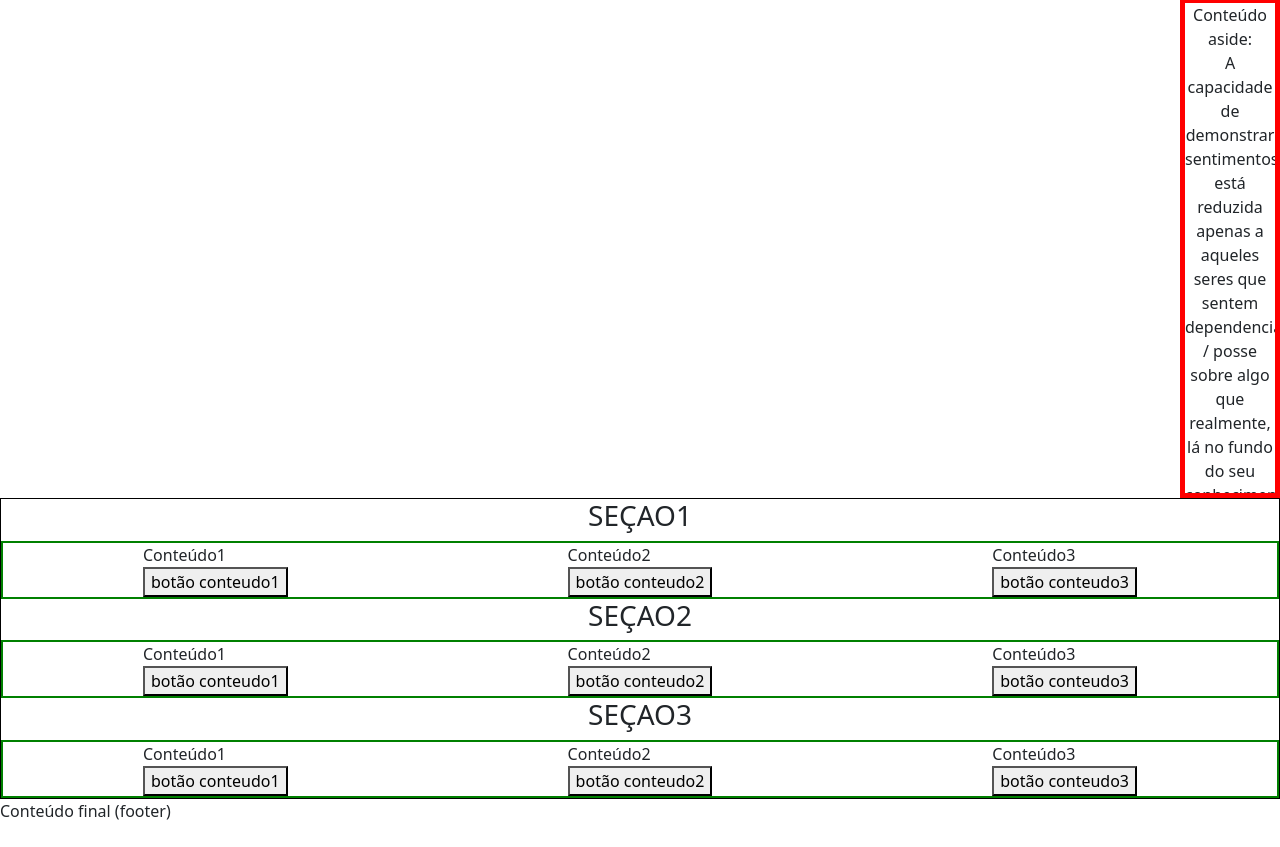
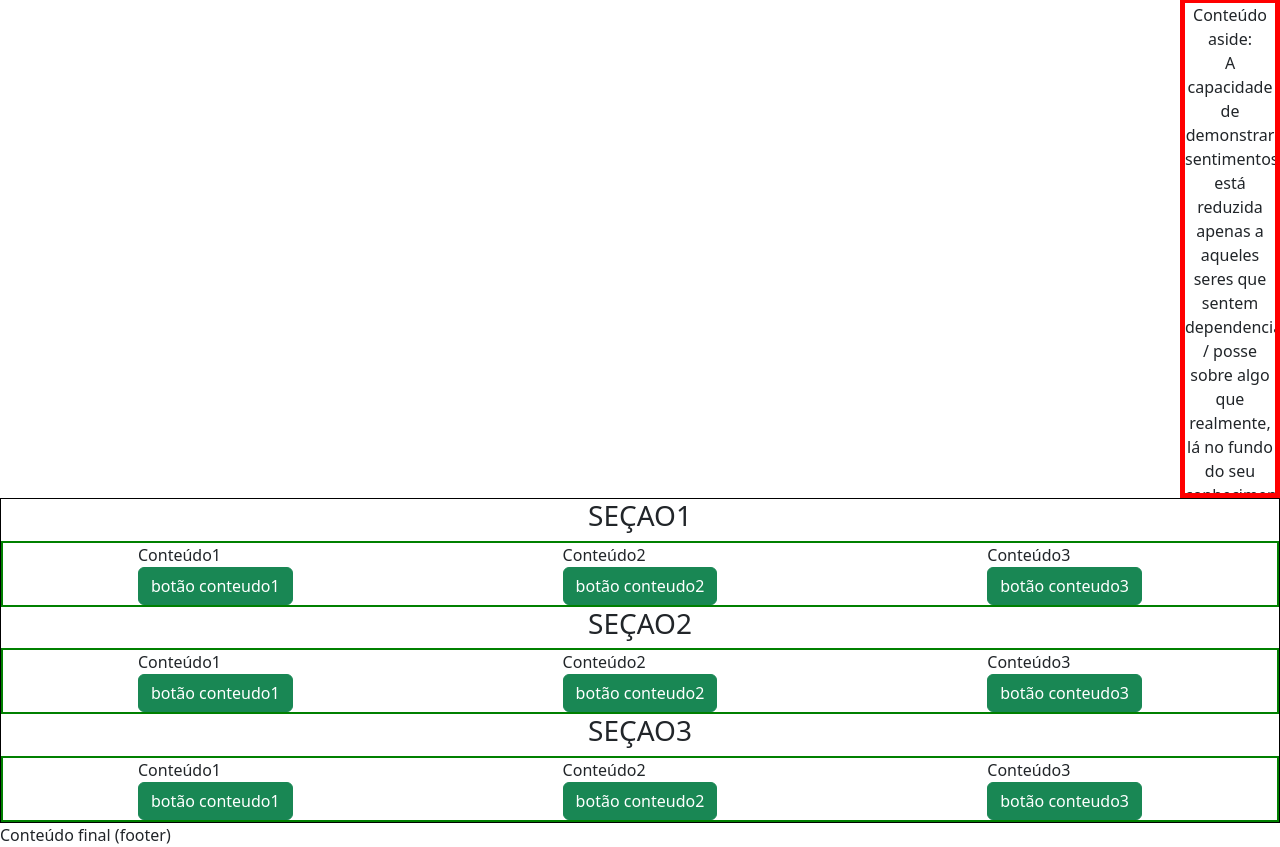
Before and after one commit to henriqueAvner/project-type-1, a website: page index.html in a window 1280 px wide. Shown: the part 88-935 px from the top of the page. Before the commit the page ends 911 px from the top, so only its background shows below. Drawn offline with nearby package versions, Linux system fonts and the light colour scheme.

Commit message:
Added BS

```diff
--- a/index.html
+++ b/index.html
@@ -32,44 +32,44 @@
         <section class="section-class">
             <div class="content">
                 Conteúdo1
-                <button>botão conteudo1</button>
+                <button class="btn btn-success">botão conteudo1</button>
             </div>
             <div class="content">
                 Conteúdo2
-                <button>botão conteudo2</button>
+                <button class="btn btn-success">botão conteudo2</button>
                 </div>
             <div class="content">
                 Conteúdo3
-                <button>botão conteudo3</button>
+                <button class="btn btn-success">botão conteudo3</button>
         </section>
         <h3 class="sub-title">SEÇAO2</h3>
         <section class="section-class">
             <div class="content">
                 Conteúdo1
-                <button>botão conteudo1</button>
+                <button class="btn btn-success">botão conteudo1</button>
             </div>
             <div class="content">
                 Conteúdo2
-                <button>botão conteudo2</button>
+                <button class="btn btn-success">botão conteudo2</button>
                 </div>
             <div class="content">
                 Conteúdo3
-                <button>botão conteudo3</button>
+                <button class="btn btn-success">botão conteudo3</button>
             </div>
         </section>
         <h3 class="sub-title">SEÇAO3</h3>
         <section class="section-class">
             <div class="content">
                 Conteúdo1
-                <button>botão conteudo1</button>
+                <button class="btn btn-success">botão conteudo1</button>
             </div>
              <div class="content">
                 Conteúdo2
-                <button>botão conteudo2</button>
+                <button class="btn btn-success">botão conteudo2</button>
             </div>
              <div class="content">
                 Conteúdo3
-                <button>botão conteudo3</button>
+                <button class="btn btn-success">botão conteudo3</button>
             </div>
         </section>
     </main>
```
